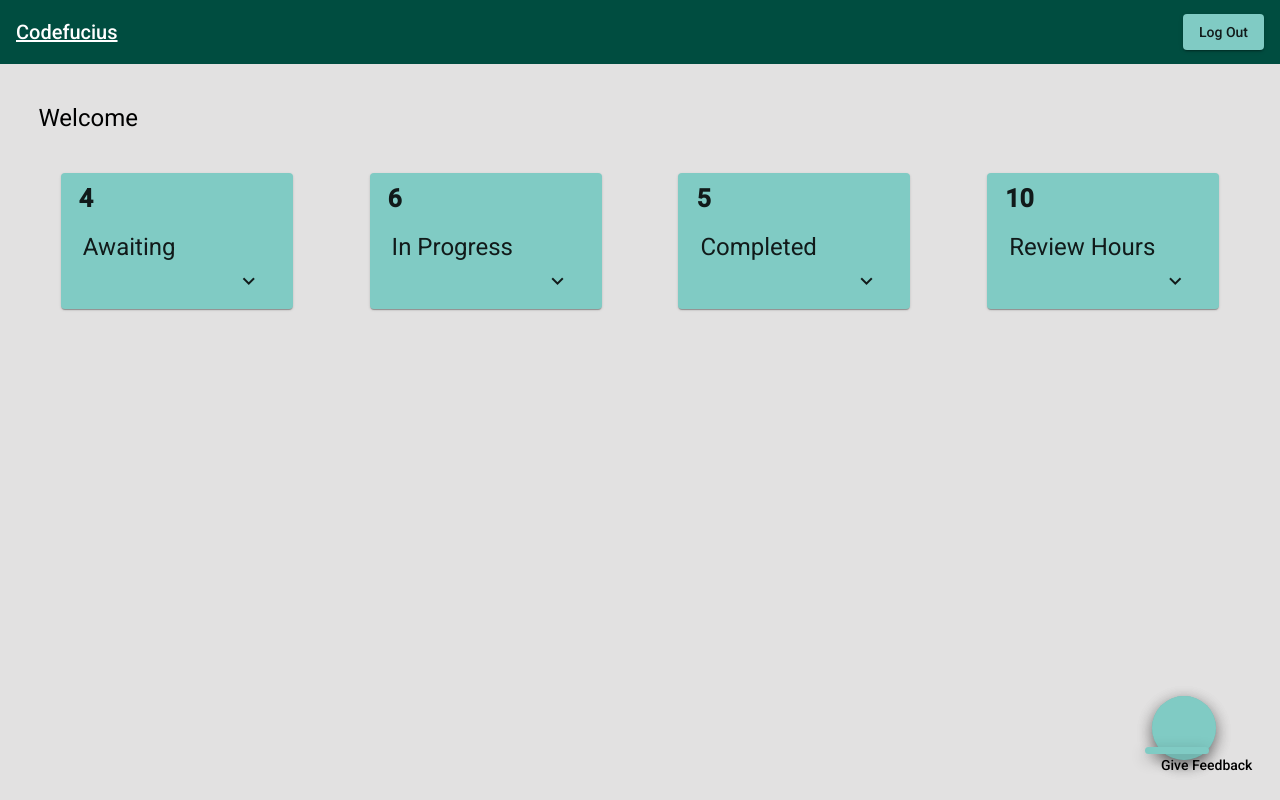
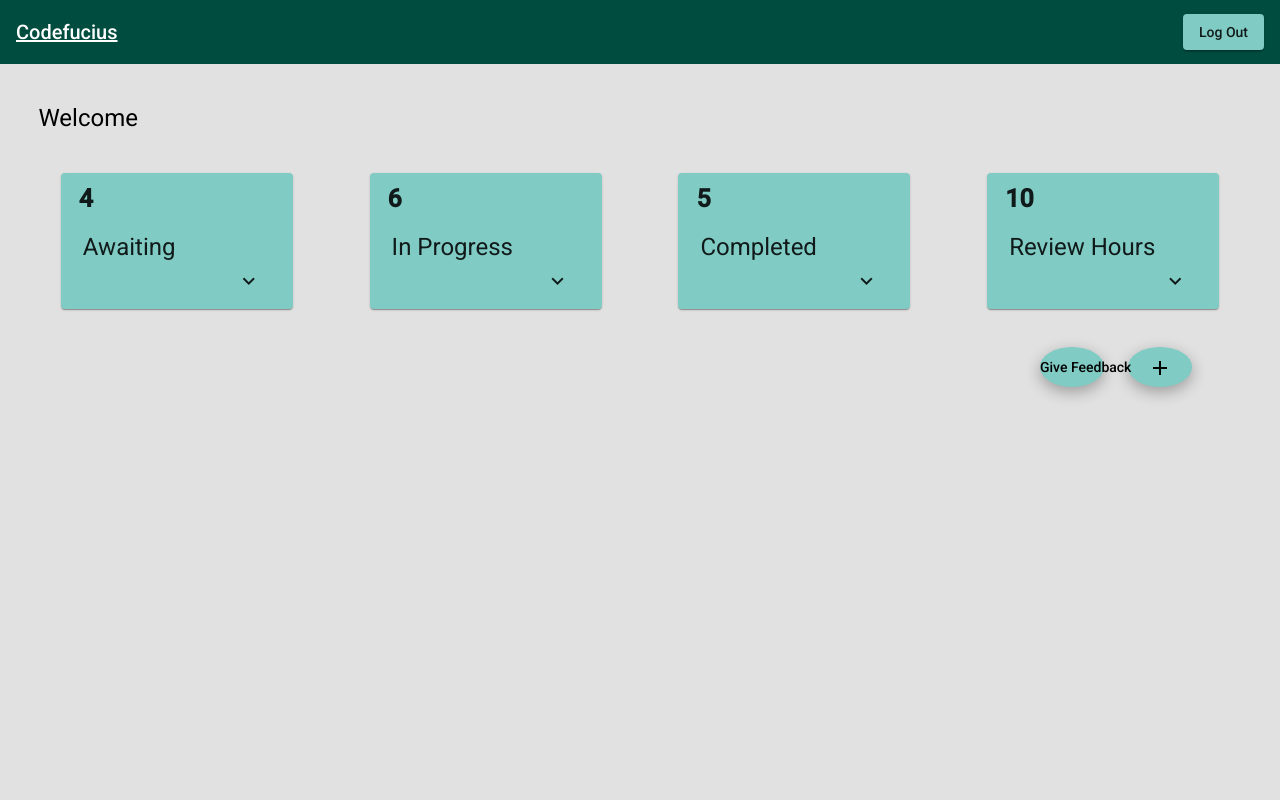
Before and after one commit to Capstone-Codefucius/codefucius-ui, an Angular app: page /reviewee in a window 1280 px wide. Built offline with nearby package versions, Linux system fonts and the light colour scheme.

Commit message:
functioning buttons. give feedback could use some more css, but is working.

```diff
--- a/src/app/feedback/feedback.component.ts
+++ b/src/app/feedback/feedback.component.ts
@@ -9,9 +9,9 @@ import { Component, OnInit } from '@angular/core';
 export class FeedbackComponent implements OnInit {
 
   // binding
-  reviewername : string;
+  reviewername: string;
   reviewDate: Date;
-    question1: number;
+  question1: number;
 
   /*constructor() {
     this.reviewername = "test2"
@@ -20,7 +20,7 @@ export class FeedbackComponent implements OnInit {
   ngOnInit(): void {
   }
 
-  public submit(){
+  public submit() {
     debugger;
   }
 
--- a/src/app/reviewee/reviewee.component.html
+++ b/src/app/reviewee/reviewee.component.html
@@ -50,12 +50,6 @@
         </i>
     </mat-card>
 </div>
-
-<button mat-icon-button id="add">
-    <i class="material-icons">
-        add
-    </i>
-</button>
 
 <div id="awaitingChart" [@openClose]="isOpenAwait ? 'open' : 'closed'">
     <table mat-table [dataSource]="dataSource">
@@ -174,17 +168,18 @@
     </div>
 </div>
 
-<!-- <button mat-icon-button id="add" (click)="requestOpen()">
-    <i class="material-icons">
-        add
-    </i>
-</button> -->
 
-<div>
-    <button mat-icon-button id="giveFeedback" (click)="requestOpenFeedback()">
-        <button mat-button color="secondary">Give Feedback</button>
+<div class="button-row">
+    <button mat-icon-button id="add" (click)="requestOpen()">
+        <i class="material-icons">
+            add
+        </i>
+    </button>
 
+    <button mat-icon-button id="giveFeedback" (click)="requestOpenFeedback()" color="secondary">
+        Give Feedback
     </button>
+
 </div>
 
 
--- a/src/app/reviewee/reviewee.component.scss
+++ b/src/app/reviewee/reviewee.component.scss
@@ -56,14 +56,17 @@
         width: 75%;
     }
 
-    button{
+    .button-row button{
         background: #80CBC4;
         width:5%;
         height:8%;
-        position:fixed;
+        //position: absolute;
+        position: relative;
         bottom: 5%;
         right: 5%;
         box-shadow: 0 5px 15px rgba(0,0,0,0.3);
+        margin-right: 24px;
+        float: right;
     }
 
     mat-card-content{
```
